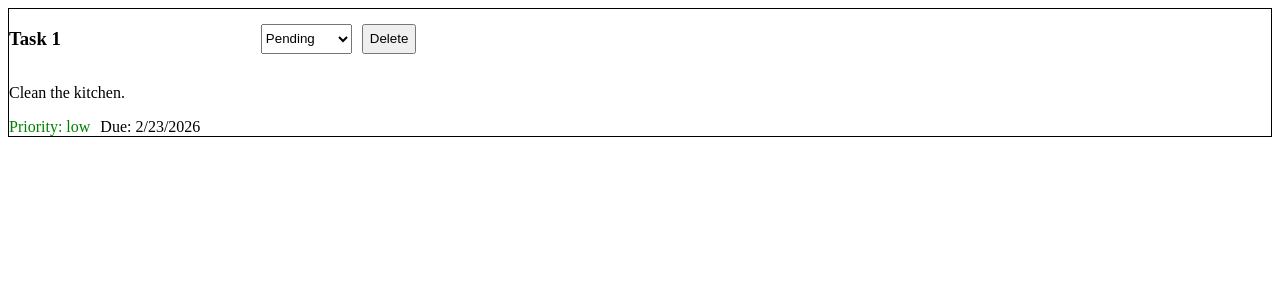
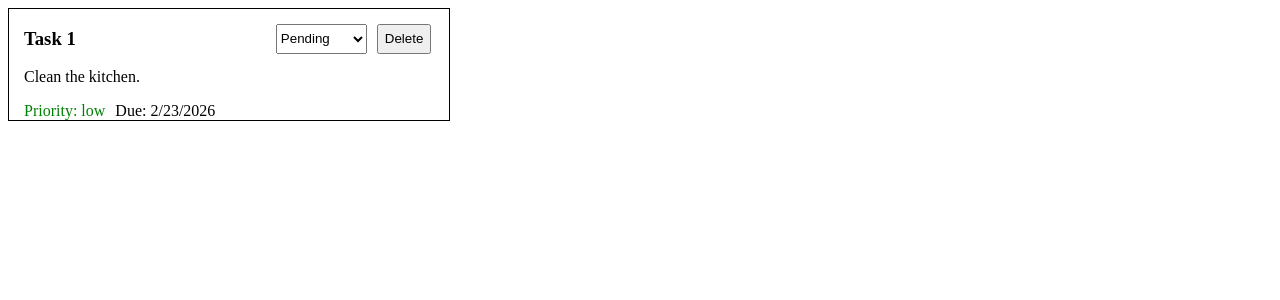
Before and after one commit to ScriptMang/lab9.3, a React (Vite) app: page / in a window 1280 px wide. Shown: the top 300 px of the page. Built offline with nearby package versions, Linux system fonts and the light colour scheme.

Commit message:
Improve the indentation the task item

```diff
--- a/src/App.css
+++ b/src/App.css
@@ -1,9 +1,16 @@
 #taskContainer {
     border: solid black 1px;
+    width: 440px;
 }
 
 #taskTitleInfo1 {
     display: flex;
+    margin-left: 15px;
+}
+
+#taskDescription {
+    margin-top: 0px;
+    margin-left: 15px;
 }
 
 #taskItemOptions {
@@ -18,4 +25,5 @@
 #taskInfo2 {
     display: flex;
     gap: 10px;
+    margin-left: 15px;
 }
--- a/src/App.tsx
+++ b/src/App.tsx
@@ -40,6 +40,8 @@ function App() {
 
   //  taskStatusHandler needs to change style of taskStatus dropdown
   const taskStatusHandler = (taskId: string, newStatus: TaskStatus) => {
+    const numVal = taskId
+    setTaskData({...taskData, status: newStatus} as Task)
     console.log("change task status style");
   }
 
--- a/src/components/TaskItem.tsx
+++ b/src/components/TaskItem.tsx
@@ -15,7 +15,7 @@ function TaskItem({task, onStatusChange, onDelete}: TaskItemProps) {
               <select
                 defaultValue={task.status}
                 onChange={() => {
-                  onStatusChange("3", "completed");
+                  onStatusChange("1", "completed");
                 }}
               >
                 <option value="pending">Pending</option>
@@ -25,7 +25,7 @@ function TaskItem({task, onStatusChange, onDelete}: TaskItemProps) {
               <button onClick={() => onDelete(task.id)}>Delete</button>
             </div>
           </div>
-          <p>{task.description}</p>
+          <p id="taskDescription">{task.description}</p>
           <div id="taskInfo2">
 
        {
```
